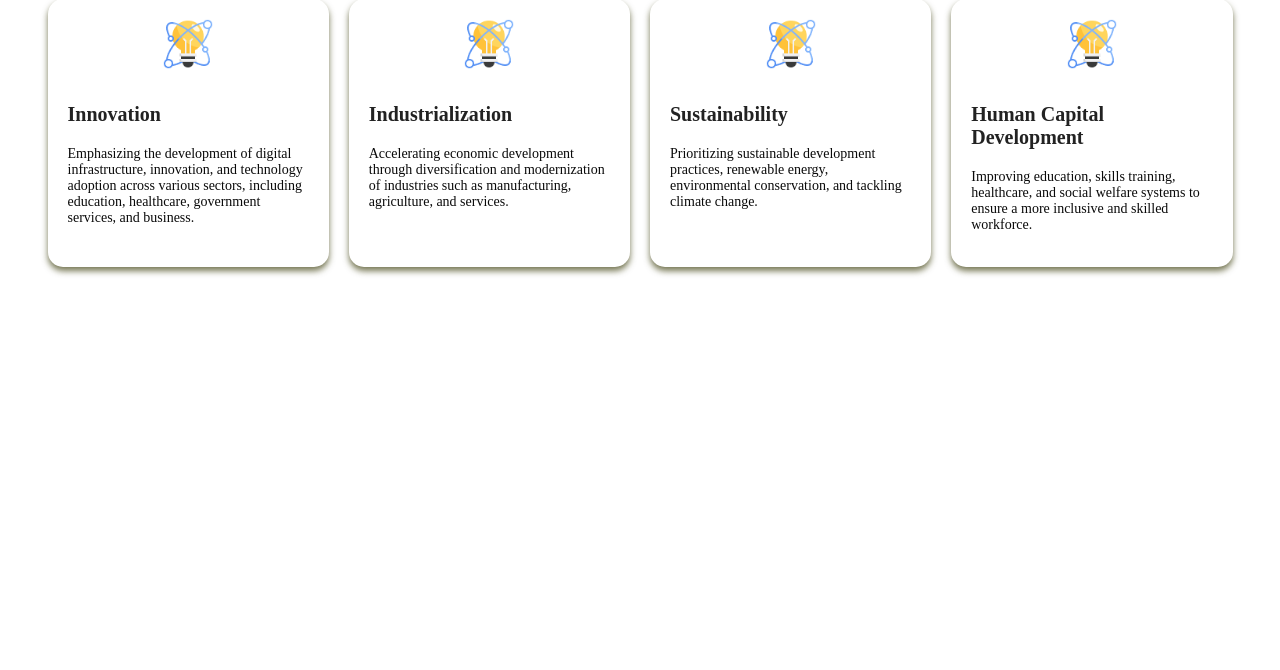
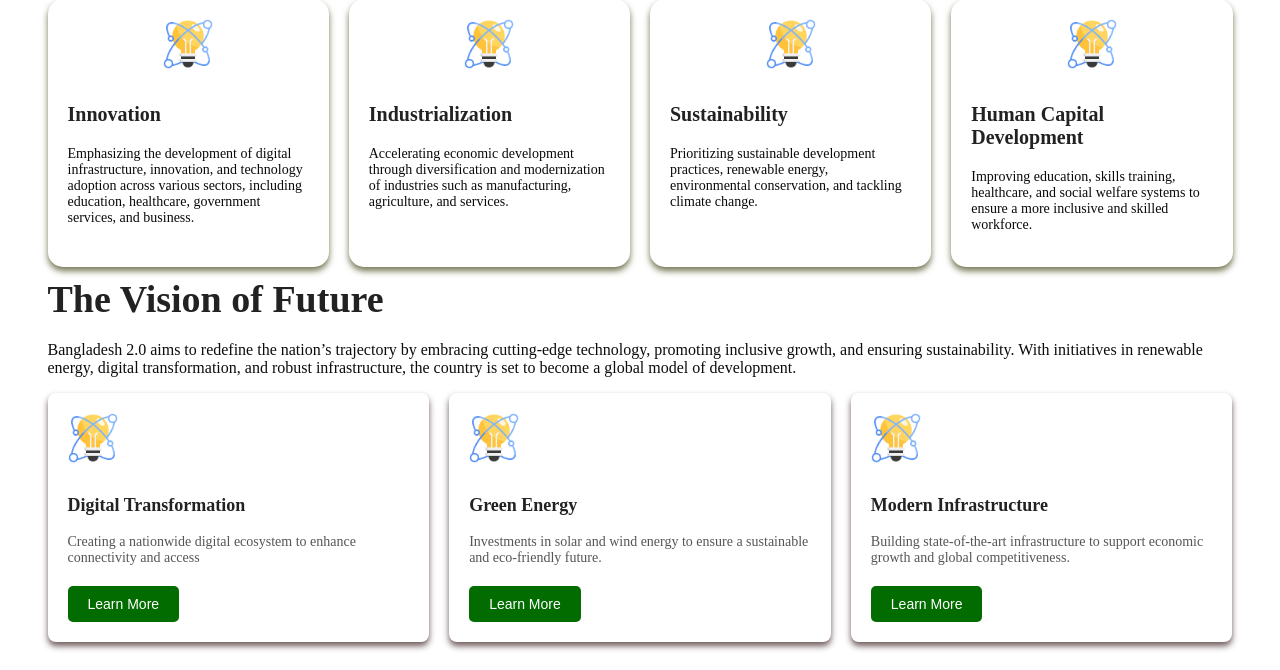
Before and after one commit to ahmedmprince/assignment1, a plain HTML site: page index.html in a window 1280 px wide. Shown: the part 602-1272 px from the top of the page. Before the commit the page ends 897 px from the top, so only its background shows below. Drawn offline with Linux system fonts and the light colour scheme.

Commit message:
fourth commit

```diff
--- a/index.html
+++ b/index.html
@@ -46,5 +46,33 @@
                     <p>Improving education, skills training, healthcare, and social welfare systems to ensure a more inclusive and skilled workforce.</p>
                   </div>
                 </div>
+                <section class="vision">
+                    <h2>The Vision of Future</h2>
+                    <p>
+                      Bangladesh 2.0 aims to redefine the nation’s trajectory by embracing cutting-edge technology, promoting inclusive growth,
+                      and ensuring sustainability. With initiatives in renewable energy, digital transformation, and robust infrastructure, the country
+                      is set to become a global model of development.
+                    </p>
+                    <div class="vision-cards">
+                      <div class="vision-card">
+                        <img src="card-icon.png" alt="Icon">
+                        <h3>Digital Transformation</h3>
+                        <p>Creating a nationwide digital ecosystem to enhance connectivity and access</p>
+                        <button>Learn More</button>
+                      </div>
+                      <div class="vision-card">
+                        <img src="card-icon.png" alt="Icon">
+                        <h3>Green Energy</h3>
+                        <p>Investments in solar and wind energy to ensure a sustainable and eco-friendly future.</p>
+                        <button>Learn More</button>
+                      </div>
+                      <div class="vision-card">
+                        <img src="card-icon.png" alt="Icon">
+                        <h3>Modern Infrastructure</h3>
+                        <p>Building state-of-the-art infrastructure to support economic growth and global competitiveness.</p>
+                        <button>Learn More</button>
+                      </div>
+                    </div>
+              </section>
 </body>
 </html>
--- a/style.css
+++ b/style.css
@@ -123,3 +123,68 @@ header .sign-in:hover {
         color: #0a0a0a;
         text-align: left;
       }
+      .section {
+        margin: 0px auto;
+        padding: 20px;
+        max-width: 1200px;
+      }
+      .vision {
+        margin: 0;
+        text-align: left;
+      }
+
+      .vision p {
+        text-align: left;
+        max-width: 1200px;
+        color: #0c0c0c;
+        }
+
+      .vision-cards {
+        display: grid;
+        grid-template-columns: repeat(3, 1fr);
+        gap: 20px;
+      }
+
+      .vision-card {
+        background-color: #ffffff;
+        padding: 20px;
+        border-radius: 8px;
+        box-shadow: 0 4px 6px rgba(44, 15, 15, 0.685);
+        text-align: left;
+      }
+
+      .vision-card img {
+        width: 50px;
+        margin-bottom: 10px;
+        border-left: 0cap;
+      }
+
+      .vision-card h3 {
+        font-size: 18px;
+        color: #222;
+      }
+
+      .vision-card p {
+        font-size: 14px;
+        color: #555;
+        margin-bottom: 20px;
+      }
+
+      .vision-card button {
+        padding: 10px 20px;
+        font-size: 14px;
+        color: #ffffff;
+        background-color: #026c00;
+        border: none;
+        border-radius: 5px;
+        cursor: pointer;
+      }
+
+      .vision-card button:hover {
+        background-color: #014d00;
+      }
+      .vision  {
+        margin: 0;
+        padding: 0;
+        box-sizing: border-box;
+      }
```
